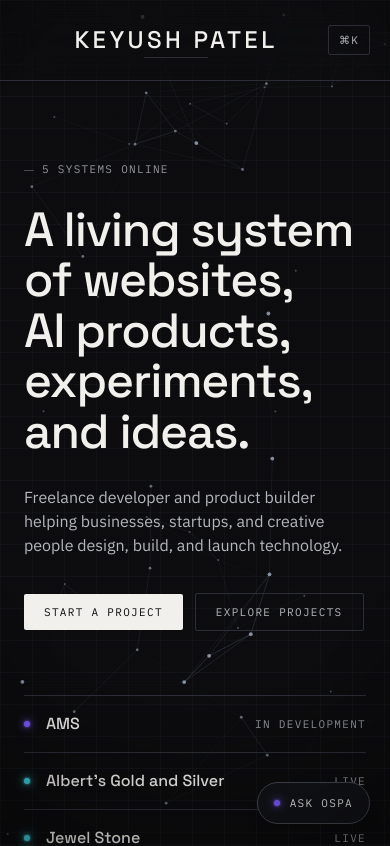
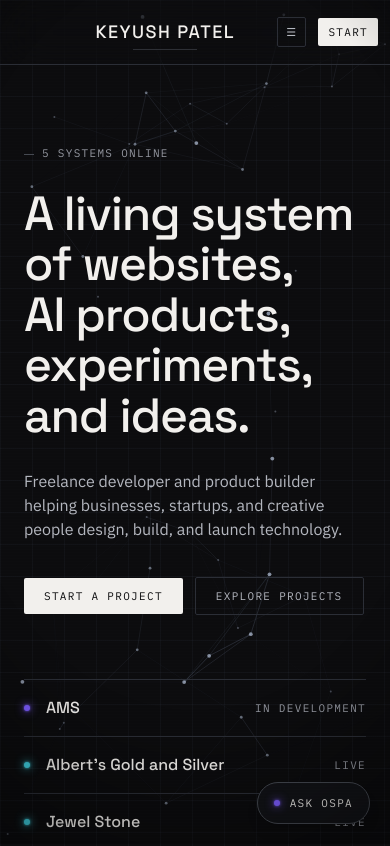
Before and after one commit to viralfaceless25-sketch/orbit-os, a Next.js app: page / in a window 390 px wide. Shown: the top 846 px of the page. Built offline with nearby package versions, Linux system fonts and the light colour scheme.

Commit message:
fix: mobile-optimize top bar (breakpoints, CTA, nav) and add xs breakpoint

```diff
--- a/components/shell/TopBar.tsx
+++ b/components/shell/TopBar.tsx
@@ -17,7 +17,7 @@ export function TopBar({ onOpenPalette }: { onOpenPalette: () => void }) {
 
   return (
     <header className="sticky top-0 z-40 border-b border-line bg-graphite/80 backdrop-blur-xl">
-      <div className="grid h-20 grid-cols-[1fr_auto_1fr] items-center gap-6 px-6">
+      <div className="grid h-16 grid-cols-[1fr_auto_1fr] items-center gap-2 px-3 sm:h-20 sm:gap-6 sm:px-6">
         <nav className="hidden items-center gap-7 font-mono text-label uppercase text-ink-dim md:flex">
           <Link href="/projects" className="transition-colors hover:text-ink">
             Projects
@@ -38,7 +38,7 @@ export function TopBar({ onOpenPalette }: { onOpenPalette: () => void }) {
         <Link
           href="/"
           aria-label="ORBIT OS, Keyush Patel"
-          className="group relative col-start-2 block h-9 w-[16rem] overflow-hidden text-center outline-none sm:w-[20rem]"
+          className="group relative col-start-2 block h-9 w-[11rem] overflow-hidden text-center outline-none xs:w-[13rem] sm:w-[16rem] md:w-[20rem]"
         >
           {WORDMARKS.map((word, i) => {
             const active = i === index;
@@ -46,7 +46,7 @@ export function TopBar({ onOpenPalette }: { onOpenPalette: () => void }) {
               <span
                 key={word}
                 aria-hidden={!active}
-                className="absolute inset-0 flex items-center justify-center whitespace-nowrap font-display text-2xl font-medium tracking-[0.14em] sm:text-3xl"
+                className="absolute inset-0 flex items-center justify-center whitespace-nowrap font-display text-base font-medium tracking-[0.08em] xs:text-lg sm:text-2xl sm:tracking-[0.14em] md:text-3xl"
                 style={{
                   opacity: active ? 1 : 0,
                   transform: reduced
@@ -81,15 +81,19 @@ export function TopBar({ onOpenPalette }: { onOpenPalette: () => void }) {
           <button
             aria-label="Open command palette"
             onClick={onOpenPalette}
-            className="rounded-sm border border-line px-2.5 py-1.5 font-mono text-label text-ink-dim transition-colors hover:border-line-bright hover:text-ink"
+            className="shrink-0 rounded-sm border border-line px-2 py-1.5 font-mono text-label text-ink-dim transition-colors hover:border-line-bright hover:text-ink sm:px-2.5"
           >
-            ⌘K
+            <span className="sm:hidden" aria-hidden>
+              ☰
+            </span>
+            <span className="hidden sm:inline">⌘K</span>
           </button>
           <Link
             href="/start-a-project"
-            className="hidden rounded-sm bg-ink px-4 py-2 font-mono text-label uppercase text-graphite transition-opacity hover:opacity-85 sm:block"
+            className="shrink-0 rounded-sm bg-ink px-2.5 py-1.5 font-mono text-label uppercase text-graphite transition-opacity hover:opacity-85 sm:px-4 sm:py-2"
           >
-            Start a Project
+            <span className="sm:hidden">Start</span>
+            <span className="hidden sm:inline">Start a Project</span>
           </Link>
         </div>
       </div>
--- a/tailwind.config.ts
+++ b/tailwind.config.ts
@@ -7,6 +7,14 @@ const config: Config = {
     "./app/**/*.{js,ts,jsx,tsx,mdx}",
   ],
   theme: {
+    screens: {
+      xs: "380px",
+      sm: "640px",
+      md: "768px",
+      lg: "1024px",
+      xl: "1280px",
+      "2xl": "1536px",
+    },
     extend: {
       colors: {
         graphite: "var(--color-graphite)",
```
Also changed, not shown: graphify-out/GRAPH_REPORT.md (+5 -0 lines).
